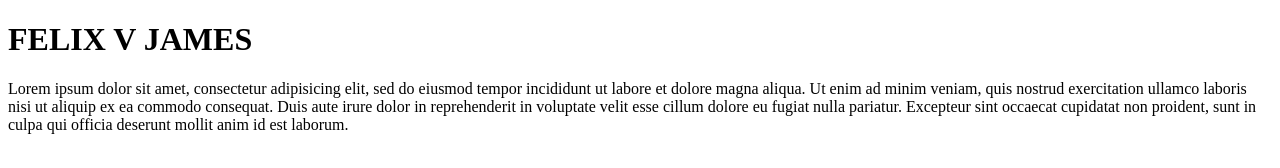
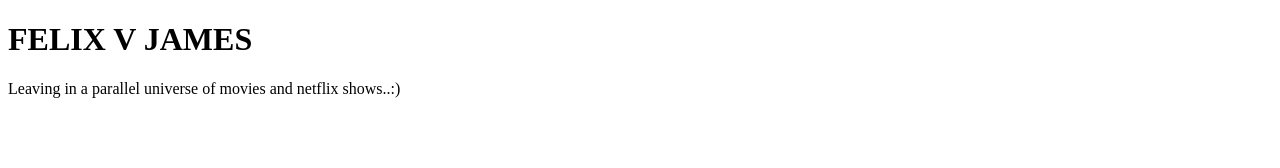
Before and after one commit to felixvjames/felixvjames.github.io, a plain HTML site: page index.html in a window 1280 px wide. Drawn offline with Linux system fonts and the light colour scheme.

Commit message:
Update index.html

```diff
--- a/index.html
+++ b/index.html
@@ -6,7 +6,6 @@
   </head>
   <body>
     <h1>FELIX V JAMES</h1>
-    <p>Lorem ipsum dolor sit amet, consectetur adipisicing elit, sed do eiusmod tempor incididunt ut labore et dolore magna aliqua. Ut enim ad minim veniam, quis nostrud exercitation ullamco laboris nisi ut aliquip ex ea commodo consequat. Duis aute irure dolor in reprehenderit in voluptate velit esse cillum dolore eu fugiat nulla pariatur. Excepteur sint occaecat cupidatat non proident, sunt in culpa qui officia deserunt mollit anim id est laborum.</p>
-
+    <p> Leaving in a parallel universe of movies and netflix shows..:)</p>
   </body>
 </html>
```
